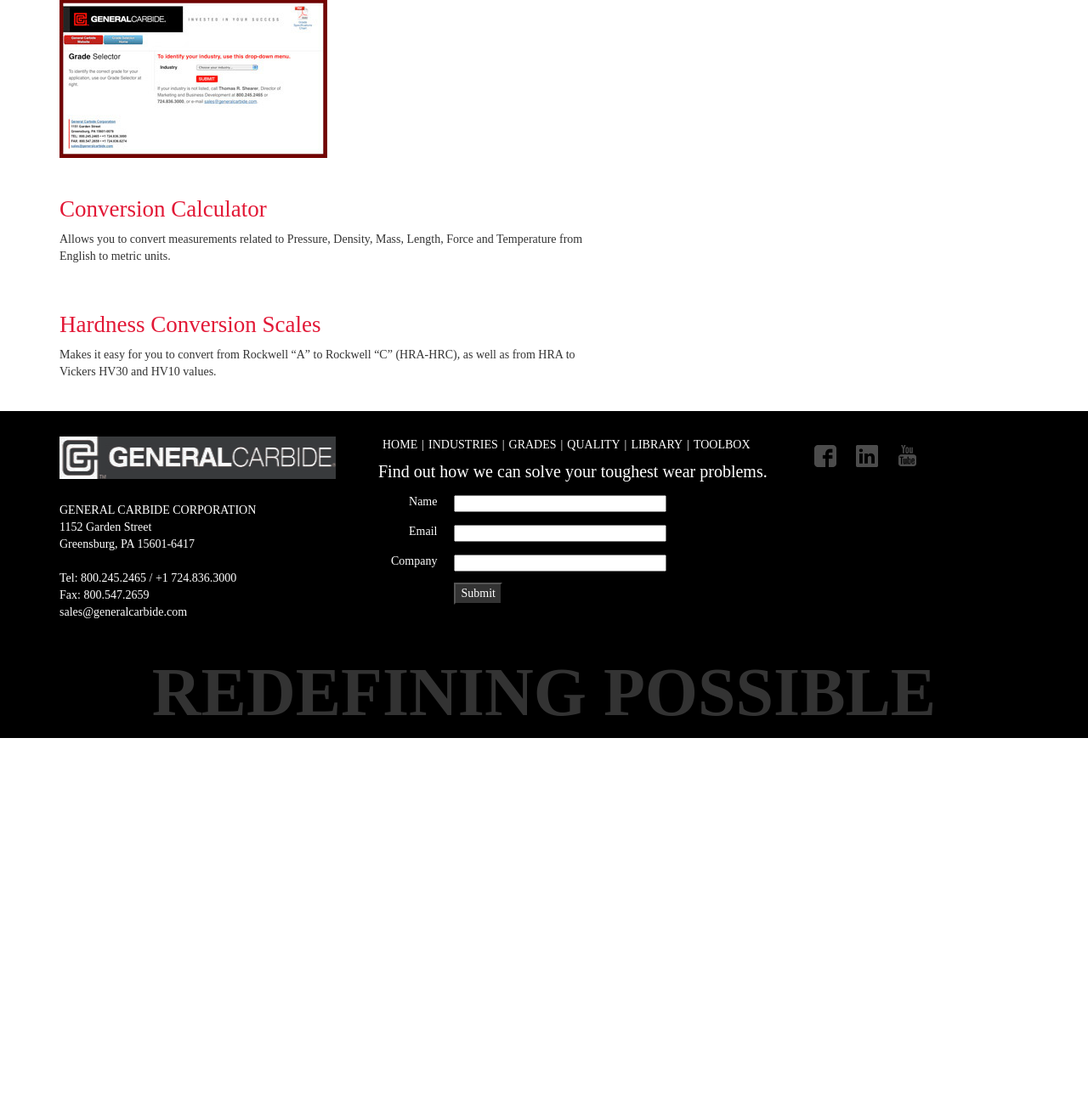
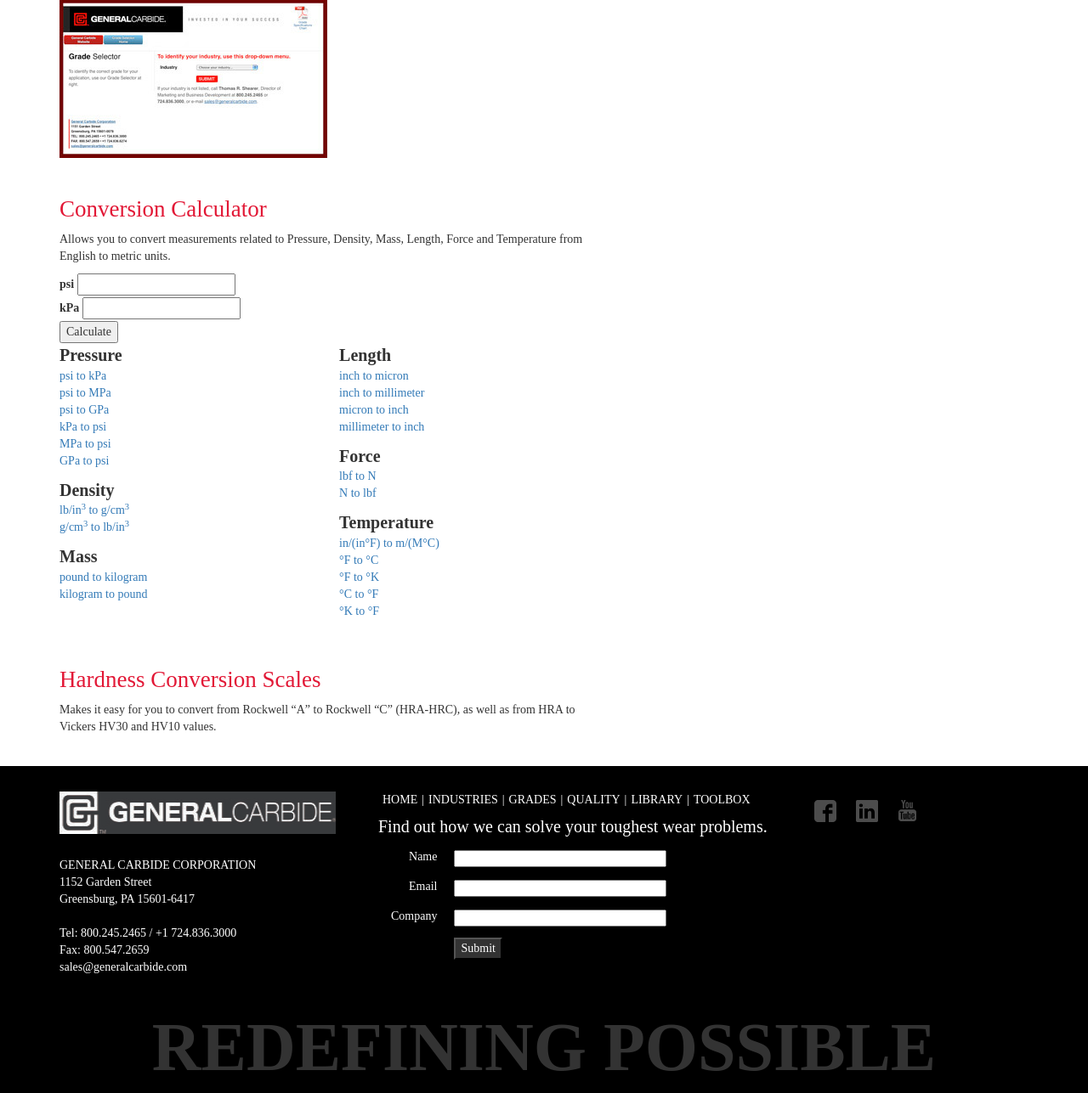
Before and after one commit to LevyMG-MBosco/GC-2015, a PHP site: page /toolbox.php in a window 1280 px wide. Shown: the part 714-2001 px from the top of the page at 85% size. Before the commit the page ends 1583 px from the top, so only its background shows below. Run offline with PHP 8.4, Linux system fonts and the light colour scheme; some libraries are stand-ins or nearby versions.

Commit message:
Import of the conversion calculator

```diff
--- a/assets/css/theme.css
+++ b/assets/css/theme.css
@@ -472,6 +472,21 @@
 	margin: 0 auto;
 }
 
+/* Conversion Calculator styling */
+.conversion-list{
+	padding: 0px;
+}
+
+.conversion-list li{
+	list-style-type: none;
+}
+
+.conversion-list .heading{
+	font-size: 20px;
+	font-weight: 600;
+}
+
+
 /* Interior Styling */
 .interior-nav{
 		height: 755px;
--- a/toolbox.php
+++ b/toolbox.php
@@ -47,8 +47,71 @@
           <div class="col-xs-12">
             <div class="row">
               <div class="col-xs-12 col-sm-9">
+                <a name="conversion"></a>
                 <h3>Conversion Calculator</h3>
                 <p>Allows you to convert measurements related to Pressure, Density, Mass, Length, Force and Temperature from English to metric units.</p>
+                <form>
+                	<fieldset>
+                    <label for="userInput">psi</label>
+                    <input type="text" id="userInput" name="userInput" /><br />
+
+                    <label for="output">kPa</label>
+                    <input type="text" id="output" name="output" /><br />
+
+                    <input type="button" id="calc" onclick="convert(6.8948)" value="Calculate"  />
+                	</fieldset>
+                </form>
+
+                <div class="row">
+                  <div class="col-xs-12 col-sm-6">
+                      <ul class="conversion-list">
+                      	<li class="heading">Pressure</li>
+                          <li><a href="#conversion" class="calc-btn" call="multiply(6.8948)">psi to kPa</a></li>
+                          <li><a href="#conversion" class="calc-btn" call="multiply(0.00689)">psi to MPa</a></li>
+                          <li><a href="#conversion" class="calc-btn" call="multiply(0.00000689)">psi to GPa</a></li>
+                          <li><a href="#conversion" class="calc-btn" call="multiply(0.145)">kPa to psi</a></li>
+                          <li><a href="#conversion" class="calc-btn" call="multiply(145)">MPa to psi</a></li>
+                          <li><a href="#conversion" class="calc-btn" call="multiply(145038)">GPa to psi</a></li>
+                      </ul>
+
+                      <ul class="conversion-list">
+                      	<li class="heading">Density</li>
+                          <li><a href="#conversion" class="calc-btn" call="multiply(27.68)">lb/in<sup>3</sup> to g/cm<sup>3</sup></a></li>
+                          <li><a href="#conversion" class="calc-btn" call="multiply(0.03613)">g/cm<sup>3</sup> to lb/in<sup>3</sup></a></li>
+                      </ul>
+
+                      <ul class="conversion-list">
+                      	<li class="heading">Mass</li>
+                          <li><a href="#conversion" class="calc-btn" call="multiply(0.4536)">pound to kilogram</a></li>
+                          <li><a href="#conversion" class="calc-btn" call="multiply(2.2046)">kilogram to pound</a></li>
+                      </ul>
+
+                  </div>
+                  <div class="col-xs-12 col-sm-6">
+                      <ul class="conversion-list">
+                      	<li class="heading">Length</li>
+                          <li><a href="#conversion" class="calc-btn" call="multiply(25400)">inch to micron</a></li>
+                          <li><a href="#conversion" class="calc-btn" call="multiply(25.4)">inch to millimeter</a></li>
+                          <li><a href="#conversion" class="calc-btn" call="multiply(0.00004)">micron to inch</a></li>
+                          <li><a href="#conversion" class="calc-btn" call="multiply(0.03937)">millimeter to inch</a></li>
+                      </ul>
+
+                      <ul class="conversion-list">
+                      	<li class="heading">Force</li>
+                          <li><a href="#conversion" class="calc-btn" call="multiply(4.448)">lbf to N</a></li>
+                          <li><a href="#conversion" class="calc-btn" call="multiply(0.225)">N to lbf</a></li>
+                      </ul>
+
+                      <ul class="conversion-list">
+                      	<li class="heading">Temperature</li>
+                          <li><a href="#conversion" class="calc-btn" call="multiply(1.8)">in/(in&deg;F) to m/(M&deg;C)</a>
+                          <li><a href="#conversion" class="calc-btn" call="Fc()">&deg;F to &deg;C</a></li>
+                          <li><a href="#conversion" class="calc-btn" call="Fk()">&deg;F to &deg;K</a></li>
+                          <li><a href="#conversion" class="calc-btn" call="Cf()">&deg;C to &deg;F</a></li>
+                          <li><a href="#conversion" class="calc-btn" call="Kf()">&deg;K to &deg;F</a></li>
+                      </ul>
+                  </div>
+                </div>
               </div>
               <div class="col-xs-12 col-sm-3">
                 <!-- Section side content goes here -->
@@ -91,3 +154,57 @@
   </div>
 </div>
 <?php include_once('includes/footer.php'); ?>
+
+
+
+<script type="text/javascript">
+
+$(document).ready(function() {
+
+	$('a.calc-btn').click(function() {
+
+		var aClass = $(this).html().split(" to ");
+		var call = $(this).attr('call');
+
+		$('form').fadeOut("slow", function() {
+
+			$("label[for='userInput']").html(aClass[0]);
+			$("label[for='output']").html(aClass[1]);
+			$("input#output").val(null);
+			$("input#calc").attr("onClick", call);
+
+			$('form').fadeIn("slow");
+
+		});
+
+	});
+
+});
+
+function multiply(m) {
+	var multiplier = m;
+	var input = $("input#userInput").val();
+	$("input#output").val(parseFloat(input) * multiplier);
+}
+
+function Fc() {
+	var input = $("input#userInput").val();
+	$("input#output").val((parseFloat(input)-32)/(1.8));
+}
+
+function Fk() {
+	var input = $("input#userInput").val();
+	$("input#output").val((parseFloat(input)+459.67)/(1.8));
+}
+
+function Cf() {
+	var input = $("input#userInput").val();
+	$("input#output").val((parseFloat(input)*1.8)+32);
+}
+
+function Kf() {
+	var input = $("input#userInput").val();
+	$("input#output").val((parseFloat(input)*1.8)-459.67);
+}
+
+</script>
```
